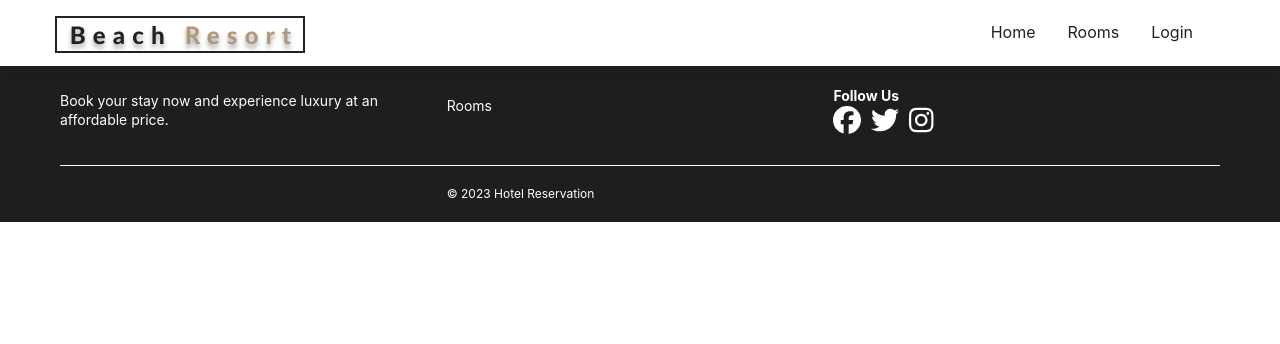
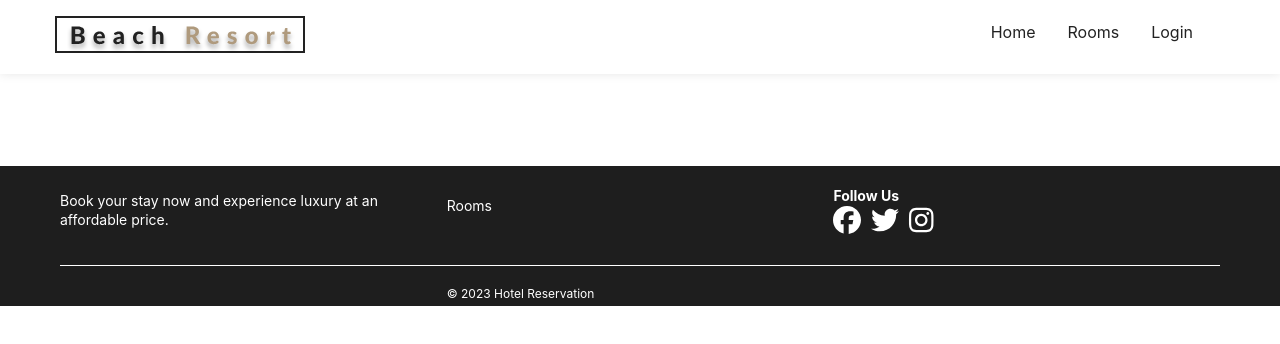
Before and after one commit to Bernard065/reservation-App, a React (Create React App) app in the folder client/: page /footer in a window 1280 px wide. Shown: the top 344 px of the page. Built offline with nearby package versions, Linux system fonts and the light colour scheme; no server answers.

Commit message:
adding footer

```diff
--- a/client/src/components/AdminDashboard/AdminDashboard.js
+++ b/client/src/components/AdminDashboard/AdminDashboard.js
@@ -1,6 +1,7 @@
 import React, { useState, useEffect } from 'react';
 import AddRoom from '../AddRoom/AddRoom';
 import AllReservations from '../AllReservations/AllReservations';
+import Footer from '../Footer/Footer';
 import './admin.css';
 
 function FetchAllUsers() {
@@ -23,6 +24,7 @@ function FetchAllUsers() {
   }, []);
 
   return (
+    <>
       <div className="container">
         <h1 className="title">All Users</h1>
         {error && <p className="error">{error}</p>}
@@ -53,6 +55,8 @@ function FetchAllUsers() {
           </>
         )}
       </div>
+      <Footer />
+    </>
   );
 }
 
--- a/client/src/components/AdminDashboard/admin.css
+++ b/client/src/components/AdminDashboard/admin.css
@@ -2,6 +2,8 @@
   max-width: 1200px;
   margin: 0 auto;
   padding: 0 20px;
+
+
 }
 
 .title {
--- a/client/src/components/Footer/footer.css
+++ b/client/src/components/Footer/footer.css
@@ -3,6 +3,8 @@
   color: #fff;
   font-size: 14px;
   padding: 20px 0;
+  max-height: 140px;
+  margin-top: 100px;
 }
 
 .container {
--- a/client/src/components/Profile/Profile.js
+++ b/client/src/components/Profile/Profile.js
@@ -1,4 +1,5 @@
 import React from 'react'
+import Footer from '../Footer/Footer'
 import ReservationsList from '../ReservationsList/ReservationsList'
 import UpdateUser from '../UpdateUser/UpdateUser'
 
@@ -7,6 +8,7 @@ const Profile = () => {
     <div>
         <UpdateUser />
         <ReservationsList />
+        <Footer />
     </div>
   )
 }
--- a/client/src/components/RoomDetails/RoomDetails.js
+++ b/client/src/components/RoomDetails/RoomDetails.js
@@ -3,6 +3,7 @@ import { useParams, useNavigate } from 'react-router-dom';
 import Header from '../../components/Header/Header';
 import 'react-datepicker/dist/react-datepicker.css';
 import './roomdetails.css';
+import Footer from '../Footer/Footer';
 
 const RoomDetails = ({ user, room, setRoom }) => {
   const { id } = useParams();
@@ -41,6 +42,7 @@ const RoomDetails = ({ user, room, setRoom }) => {
   }
 
   return (
+    <>
       <div className='room-details-page'>
         <Header />
         {errorMessage && <div className="error-message">{errorMessage}</div>}
@@ -68,6 +70,9 @@ const RoomDetails = ({ user, room, setRoom }) => {
           <button className='book-now-btn' onClick={handleBookNowClick}>Book Now</button>
         </div>
       </div>
+      <Footer />
+    </>
+
   );
 };
 
--- a/client/src/pages/Rooms/Rooms.js
+++ b/client/src/pages/Rooms/Rooms.js
@@ -1,6 +1,7 @@
 import React, { useEffect, useState } from 'react';
 import { Link } from 'react-router-dom';
 import Header from '../../components/Header/Header';
+import Footer from '../../components/Footer/Footer'
 import { RoomsContainer, RoomCard, Title } from '../../styles/RoomsStyles';
 import './rooms.css'
 
@@ -64,6 +65,7 @@ const Rooms = () => {
           </RoomCard>
         ))}
       </RoomsContainer>
+      <Footer />
     </div>
   );
 };
```
Lines whose indentation alone changed are shown as unchanged.
